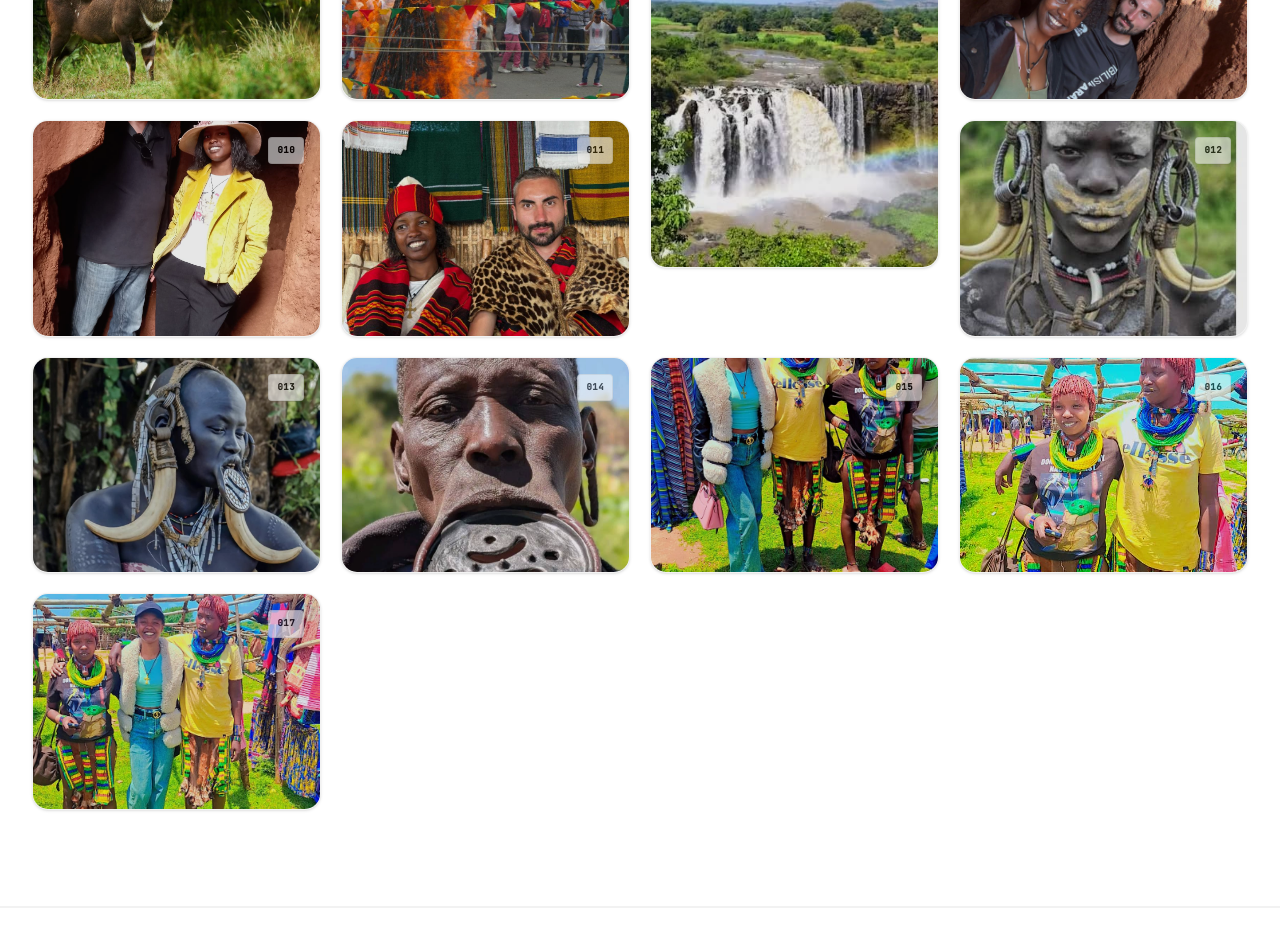
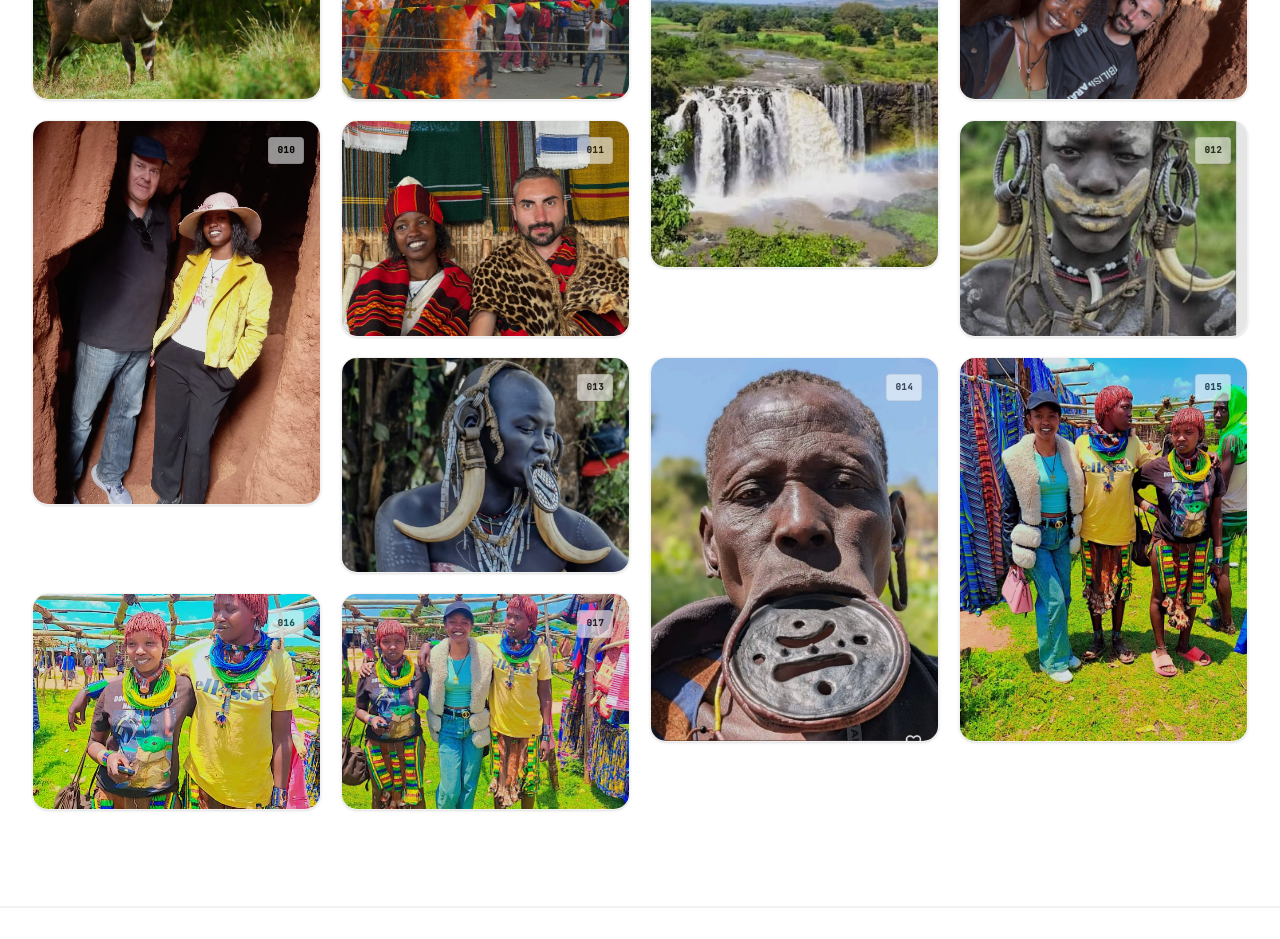
Before and after one commit to Abeselom650/Pase-Tour-and-Travel, a React (Vite) app: page / in a window 1280 px wide. Shown: the part 9160-10099 px from the top of the page. Built offline with nearby package versions, Linux system fonts and the light colour scheme; a web font is replaced by a local one.

Commit message:
Configure gallery cards 10, 14, and 15 to use portrait (isTall) layout like cards 03 and 08

```diff
--- a/src/components/Gallery.tsx
+++ b/src/components/Gallery.tsx
@@ -56,7 +56,7 @@ export default function Gallery() {
           {GALLERY_IMAGES.map((img, index) => {
             // Creative column spanning for some specific photos
             const isWide = index === 0 || index === 4;
-            const isTall = index === 2 || index === 7;
+            const isTall = index === 2 || index === 7 || index === 9 || index === 13 || index === 14;
 
             return (
               <div
```
